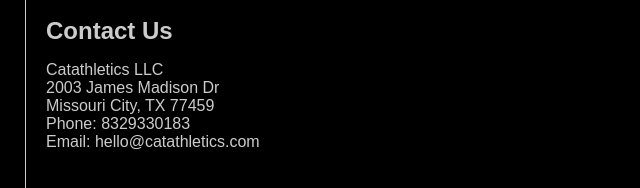
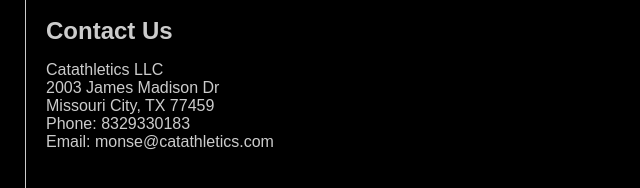
Before and after one commit to k711b711/cat.github.io, a plain HTML site: page index.html in a window 1280 px wide. Shown: the part 550-738 px from the top of the page, 25-665 px from the left. Drawn offline with Linux system fonts and the light colour scheme.

Commit message:
Update index.html

```diff
--- a/index.html
+++ b/index.html
@@ -81,7 +81,7 @@
             2003 James Madison Dr<br>
             Missouri City, TX 77459<br>
             Phone: 8329330183<br>
-            Email: hello@catathletics.com
+            Email: monse@catathletics.com
         </p>
     </div>
 </body>
```
